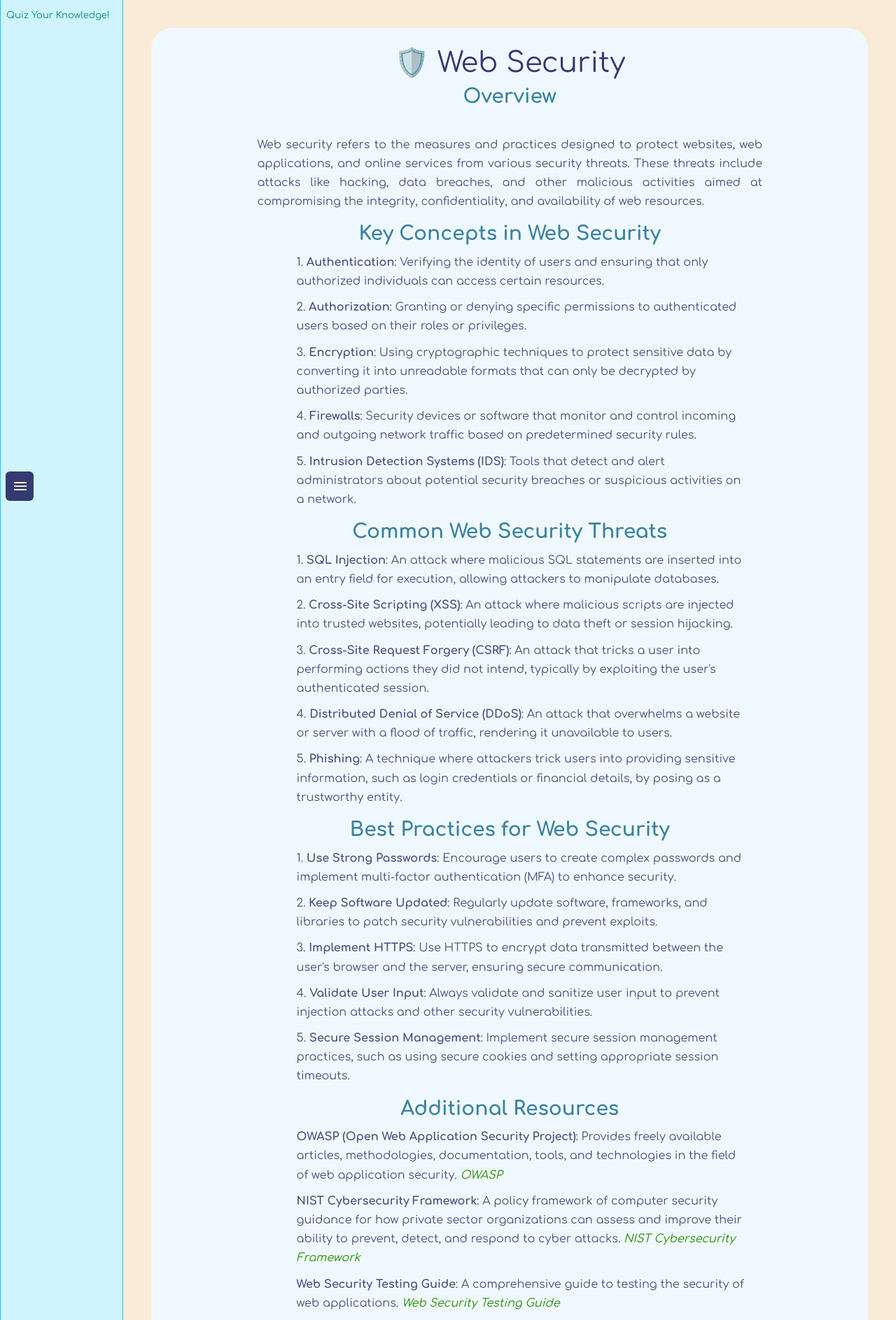
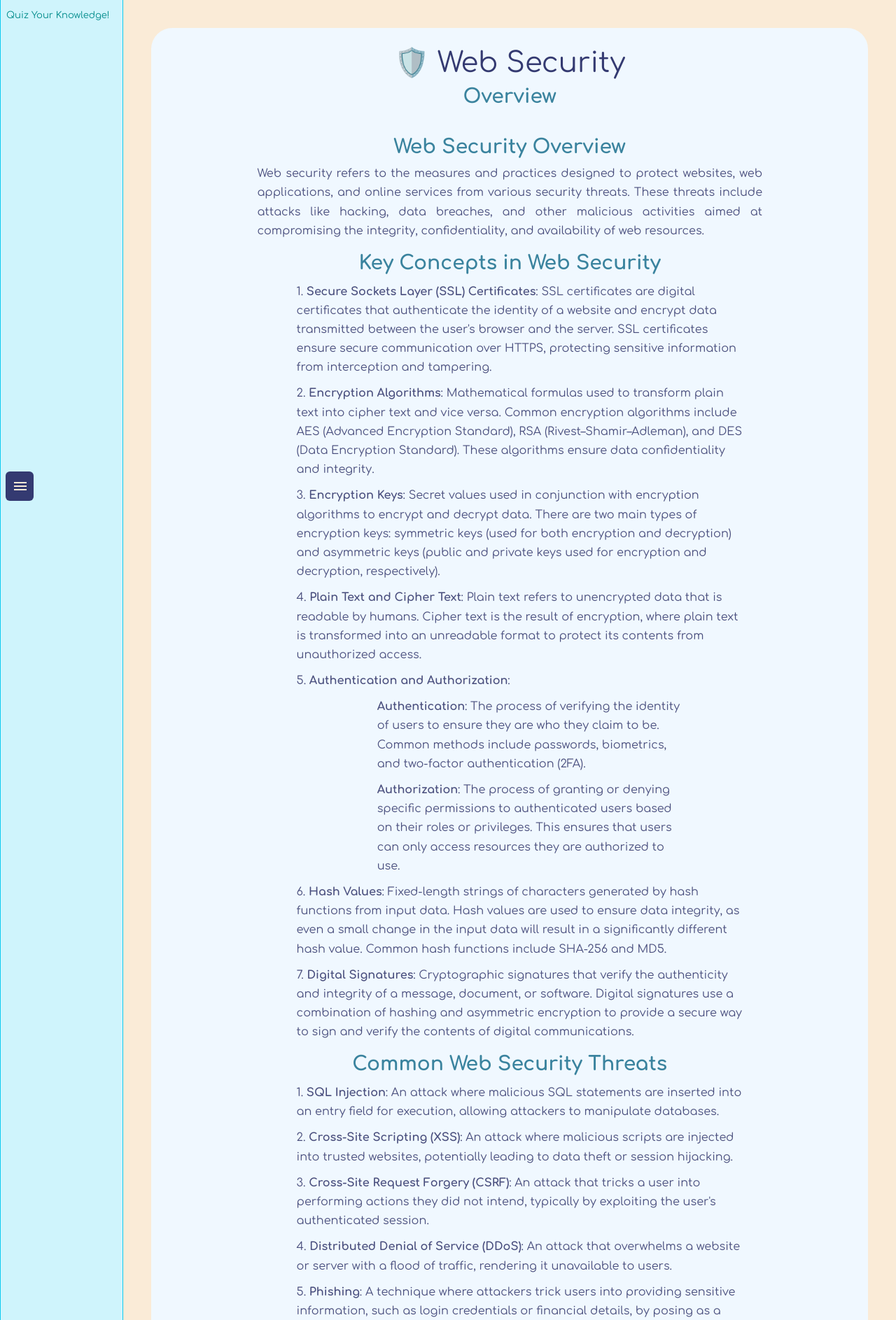
Before and after one commit to unseeyou/webdev-notes-website, a Python web app: template api/templates/websec.html in a window 1280 px wide. Shown: the part 76-1963 px from the top of the page at 70% size. Run offline with Jinja, Linux system fonts and the light colour scheme; the template is opened without the code that fills it, so the values that code supplies are empty.

Commit message:
feat: better web security content

```diff
--- a/api/templates/websec.html
+++ b/api/templates/websec.html
@@ -7,14 +7,21 @@
         <h3>Overview</h3>
     </div>
     <div class="description">
+        <h3 id="web-security-overview">Web Security Overview</h3>
         <p>Web security refers to the measures and practices designed to protect websites, web applications, and online services from various security threats. These threats include attacks like hacking, data breaches, and other malicious activities aimed at compromising the integrity, confidentiality, and availability of web resources.</p>
         <h3 id="key-concepts-in-web-security">Key Concepts in Web Security</h3>
         <ol>
-            <li><strong>Authentication</strong>: Verifying the identity of users and ensuring that only authorized individuals can access certain resources.</li>
-            <li><strong>Authorization</strong>: Granting or denying specific permissions to authenticated users based on their roles or privileges.</li>
-            <li><strong>Encryption</strong>: Using cryptographic techniques to protect sensitive data by converting it into unreadable formats that can only be decrypted by authorized parties.</li>
-            <li><strong>Firewalls</strong>: Security devices or software that monitor and control incoming and outgoing network traffic based on predetermined security rules.</li>
-            <li><strong>Intrusion Detection Systems (IDS)</strong>: Tools that detect and alert administrators about potential security breaches or suspicious activities on a network.</li>
+            <li><strong>Secure Sockets Layer (SSL) Certificates</strong>: SSL certificates are digital certificates that authenticate the identity of a website and encrypt data transmitted between the user&#39;s browser and the server. SSL certificates ensure secure communication over HTTPS, protecting sensitive information from interception and tampering.</li>
+            <li><strong>Encryption Algorithms</strong>: Mathematical formulas used to transform plain text into cipher text and vice versa. Common encryption algorithms include AES (Advanced Encryption Standard), RSA (Rivest–Shamir–Adleman), and DES (Data Encryption Standard). These algorithms ensure data confidentiality and integrity.</li>
+            <li><strong>Encryption Keys</strong>: Secret values used in conjunction with encryption algorithms to encrypt and decrypt data. There are two main types of encryption keys: symmetric keys (used for both encryption and decryption) and asymmetric keys (public and private keys used for encryption and decryption, respectively).</li>
+            <li><strong>Plain Text and Cipher Text</strong>: Plain text refers to unencrypted data that is readable by humans. Cipher text is the result of encryption, where plain text is transformed into an unreadable format to protect its contents from unauthorized access.</li>
+            <li><strong>Authentication and Authorization</strong>: <ul>
+                <li><strong>Authentication</strong>: The process of verifying the identity of users to ensure they are who they claim to be. Common methods include passwords, biometrics, and two-factor authentication (2FA).</li>
+                <li><strong>Authorization</strong>: The process of granting or denying specific permissions to authenticated users based on their roles or privileges. This ensures that users can only access resources they are authorized to use.</li>
+            </ul>
+            </li>
+            <li><strong>Hash Values</strong>: Fixed-length strings of characters generated by hash functions from input data. Hash values are used to ensure data integrity, as even a small change in the input data will result in a significantly different hash value. Common hash functions include SHA-256 and MD5.</li>
+            <li><strong>Digital Signatures</strong>: Cryptographic signatures that verify the authenticity and integrity of a message, document, or software. Digital signatures use a combination of hashing and asymmetric encryption to provide a secure way to sign and verify the contents of digital communications.</li>
         </ol>
         <h3 id="common-web-security-threats">Common Web Security Threats</h3>
         <ol>
@@ -34,9 +41,9 @@
         </ol>
         <h3 id="additional-resources">Additional Resources</h3>
         <ul>
-            <li><strong>OWASP (Open Web Application Security Project)</strong>: Provides freely available articles, methodologies, documentation, tools, and technologies in the field of web application security. <a href="https://owasp.org/">OWASP</a></li>
-            <li><strong>NIST Cybersecurity Framework</strong>: A policy framework of computer security guidance for how private sector organizations can assess and improve their ability to prevent, detect, and respond to cyber attacks. <a href="https://www.nist.gov/cyberframework">NIST Cybersecurity Framework</a></li>
-            <li><strong>Web Security Testing Guide</strong>: A comprehensive guide to testing the security of web applications. <a href="https://owasp.org/www-project-web-security-testing-guide/">Web Security Testing Guide</a></li>
+            <li><strong>OWASP (Open Web Application Security Project)</strong>: Provides freely available articles, methodologies, documentation, tools, and technologies in the field of web application security.</li>
+            <li><strong>NIST Cybersecurity Framework</strong>: A policy framework of computer security guidance for how private sector organizations can assess and improve their ability to prevent, detect, and respond to cyber attacks.</li>
+            <li><strong>Web Security Testing Guide</strong>: A comprehensive guide to testing the security of web applications.</li>
         </ul>
     </div>
 {% endblock %}
```
